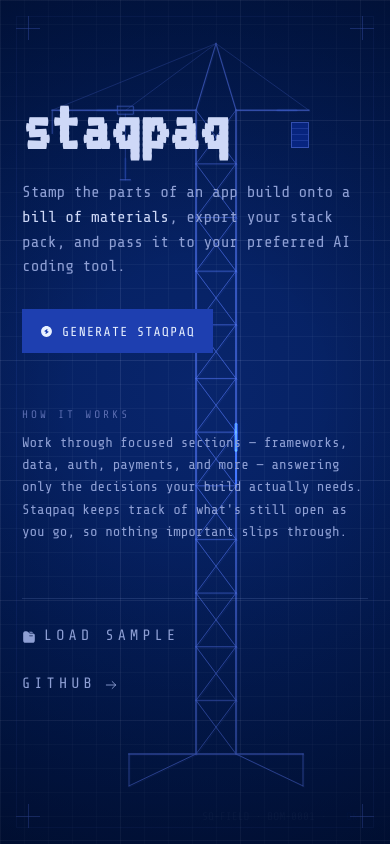
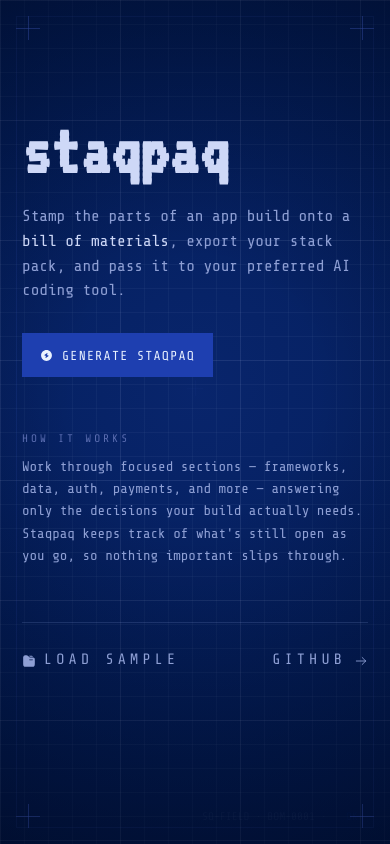
Before and after one commit to terminalis/staqpaq, a website: page index.html in a window 390 px wide. Drawn offline with Linux system fonts and the light colour scheme; animation ran at ten frames a second.

Commit message:
Disable crane rendering on small screens

```diff
--- a/src/ui/components/sq-spatial-field.js
+++ b/src/ui/components/sq-spatial-field.js
@@ -83,6 +83,8 @@ class SqSpatialField extends LitElement {
   static properties = {
     // Set to render one static frame and run no loop.
     static: { type: Boolean, reflect: true },
+    // Draw the crane-specific structure. Disabled on mobile while retaining the field reveal.
+    crane: { type: Boolean, reflect: true },
   };
 
   createRenderRoot() {
@@ -92,6 +94,7 @@ class SqSpatialField extends LitElement {
   constructor() {
     super();
     this.static = false;
+    this.crane = true;
     this._raf = 0;
     this._w = 0;
     this._h = 0;
@@ -180,6 +183,12 @@ class SqSpatialField extends LitElement {
   _onResize() {
     this._resize();
     if (this._stopped || this._reduced || this.static) this._drawFrame(REST, true);
+  }
+
+  updated(changed) {
+    if (changed.has('crane') && (this._stopped || this._reduced || this.static)) {
+      this._drawFrame(REST, true);
+    }
   }
 
   _onPointerMove(e) {
@@ -394,6 +403,7 @@ class SqSpatialField extends LitElement {
     ctx.save();
     ctx.translate((this._ptr.x - 0.5) * 18 * par, (this._ptr.y - 0.5) * 14 * par);
 
+    if (this.crane) {
       // L2 — crane structure (steel members + lighter stay cables), gated by the scan
       for (const e of this._edges) {
         if (!final && e.lowerY * H > revealY) continue;
@@ -423,6 +433,7 @@ class SqSpatialField extends LitElement {
         this._drawBeam(ctx, W, H, bp, gA, C);
       }
       this._drawFrozen(ctx, W, H, settle, gA, C);
+    }
 
     ctx.restore();
 
--- a/src/ui/screens/entrance.js
+++ b/src/ui/screens/entrance.js
@@ -5,9 +5,57 @@
 
 import { LitElement, html } from 'lit';
 
+const DESKTOP_SPATIAL_FIELD_QUERY = '(min-width: 861px)';
+
+function canShowCrane() {
+  return typeof window === 'undefined' ||
+    !window.matchMedia ||
+    window.matchMedia(DESKTOP_SPATIAL_FIELD_QUERY).matches;
+}
+
 class SqEntrance extends LitElement {
+  static properties = {
+    _showCrane: { state: true },
+  };
+
   createRenderRoot() {
     return this;
+  }
+
+  constructor() {
+    super();
+    this._showCrane = canShowCrane();
+    this._craneQuery = null;
+    this._onCraneQuery = this._onCraneQuery.bind(this);
+  }
+
+  connectedCallback() {
+    super.connectedCallback();
+    if (typeof window !== 'undefined' && window.matchMedia) {
+      this._craneQuery = window.matchMedia(DESKTOP_SPATIAL_FIELD_QUERY);
+      this._showCrane = this._craneQuery.matches;
+      if (this._craneQuery.addEventListener) {
+        this._craneQuery.addEventListener('change', this._onCraneQuery);
+      } else if (this._craneQuery.addListener) {
+        this._craneQuery.addListener(this._onCraneQuery);
+      }
+    }
+  }
+
+  disconnectedCallback() {
+    if (this._craneQuery) {
+      if (this._craneQuery.removeEventListener) {
+        this._craneQuery.removeEventListener('change', this._onCraneQuery);
+      } else if (this._craneQuery.removeListener) {
+        this._craneQuery.removeListener(this._onCraneQuery);
+      }
+    }
+    this._craneQuery = null;
+    super.disconnectedCallback();
+  }
+
+  _onCraneQuery(e) {
+    this._showCrane = e.matches;
   }
 
   _nav(to) {
@@ -21,7 +69,7 @@ class SqEntrance extends LitElement {
   render() {
     return html`
       <section id="main-content" class="entrance" role="main" tabindex="-1">
-        <sq-spatial-field></sq-spatial-field>
+        <sq-spatial-field .crane=${this._showCrane}></sq-spatial-field>
 
         <div class="ent-wrap">
           <h1 class="ent-wordmark vt"><span>staq</span><span class="signal">paq</span></h1>
--- a/src/ui/styles/screens.css
+++ b/src/ui/styles/screens.css
@@ -329,7 +329,13 @@ sq-app { display: block; min-height: 100vh; }
 }
 
 @media (max-width: 520px) {
-  .ent-foot { align-items: flex-start; flex-direction: column; gap: 4px; }
+  .ent-foot {
+    align-items: center;
+    flex-direction: row;
+    flex-wrap: nowrap;
+    gap: 10px;
+    justify-content: space-between;
+  }
   .panel-foot .spacer { display: none; }
   .panel-foot .step { width: 100%; }
   .panel-nav-actions { width: 100%; }
--- a/sw.js
+++ b/sw.js
@@ -1,4 +1,4 @@
-const CACHE_VERSION = 'staqpaq-shell-v5';
+const CACHE_VERSION = 'staqpaq-shell-v7';
 const SHELL_PATHS = Object.freeze([
   './',
   './index.html',
```
Lines whose indentation alone changed are shown as unchanged.
